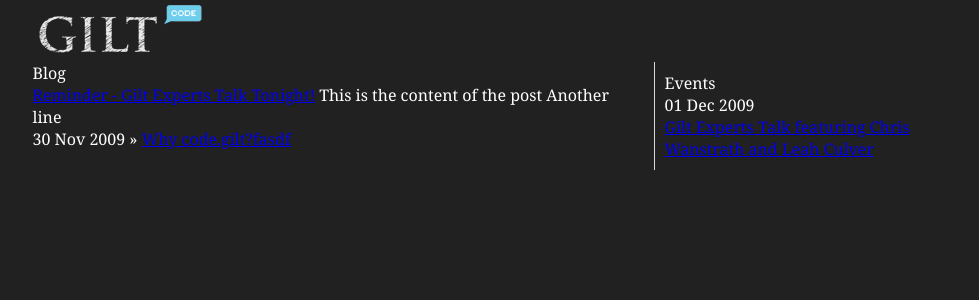
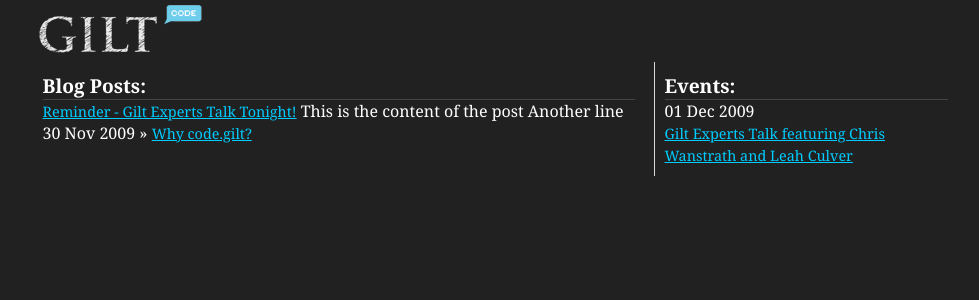
Before and after one commit to venkatmavram/gilt.github.com, a Jekyll site: the page built from index.html, in a window 1280 px wide. Shown: the top 300 px of the page, without its empty margins (145-1124 px from the left). Built offline with Jekyll 4.4.1, drawn with Linux system fonts in a browser that asks for light colours; Markdown is read by kramdown in place of the engine named in the settings; the list of posts is cut into pages by our own code; comment, search, counter and statistics services are not loaded.

Commit message:
updated templates and style

```diff
--- a/_layouts/post.html
+++ b/_layouts/post.html
@@ -12,9 +12,10 @@
     {{ content }}
   </div>
   <div class="tags">
-    {{ page.tags | array_to_sentence_string }}
+    tags: {{ page.tags | array_to_sentence_string }}
   </div>
   <div class="footer">
+    Related Posts:<br/>
     {% for post in site.related_posts %}
       {% if post.id != page.id %}
         <a href="{{ post.url }}">{{ post.title }}</a><br/>
--- a/_posts/2009-11-30-testing.textile
+++ b/_posts/2009-11-30-testing.textile
@@ -4,7 +4,7 @@
 gravatar_hash: 36f0940444ab46d11bae4ce320611ee6
 layout: post
 title: First post
-title: Why code.gilt?fasdf
+title: Why code.gilt?
 ---
 
 This is the content of the post
--- a/index.html
+++ b/index.html
@@ -4,7 +4,7 @@
 ---
 
 <div class="main_content">
-  <h3>Blog</h3>
+  <h1>Blog Posts:</h1>
   <ul class="posts">
     {% for blog_category in site.categories %}
       {% if blog_category.first == "blog" %}
@@ -12,7 +12,8 @@
           {% if forloop.first %}
             <li id="first_post">
               <a href="{{ post.url }}">{{ post.title }}</a>
-              {{ post.content }}
+              {{ post.content | truncatewords: 50 }}
+              <br/>
             </li>
           {% else %}
             <li><span>{{ post.date | date_to_string }}</span> &raquo; <a href="{{ post.url }}">{{ post.title }}</a></li>
@@ -24,7 +25,7 @@
 </div>
 
 <div class="sidebar">
-  <h3>Events</h3>
+  <h1>Events:</h1>
   <ul class="Events">
     {% for event_category in site.categories %}
       {% if event_category.first == "event" %}
--- a/stylesheets/gc.css
+++ b/stylesheets/gc.css
@@ -40,6 +40,7 @@
 }
 div.main_content {
   float: left;
+  padding: 10px;
   width: 592px;
 }
 div.sidebar {
@@ -47,6 +48,15 @@
   padding: 10px;
   width: 283px;
   border-left: 1px solid #d9d9d9;
+}
+div.main_content h1, div.sidebar h1 {
+  font-size: 120%;
+  font-weight: bold;
+  border-bottom: 1px solid #444;
+}
+a, a:hover, a:active, a:visited {
+  color: #00ccff;
+  font-size: 90%;
 }
 
 /* Clearfix */
@@ -104,6 +114,7 @@
 #disqus_thread {
   float: left;
   clear: left;
+  margin-top: 20px;
 }
 a.dsq-brlink {
   float: left;
```
Also changed, not shown: _posts/2009-12-01-gilt_experts_talk.textile (+0 -9 lines).
